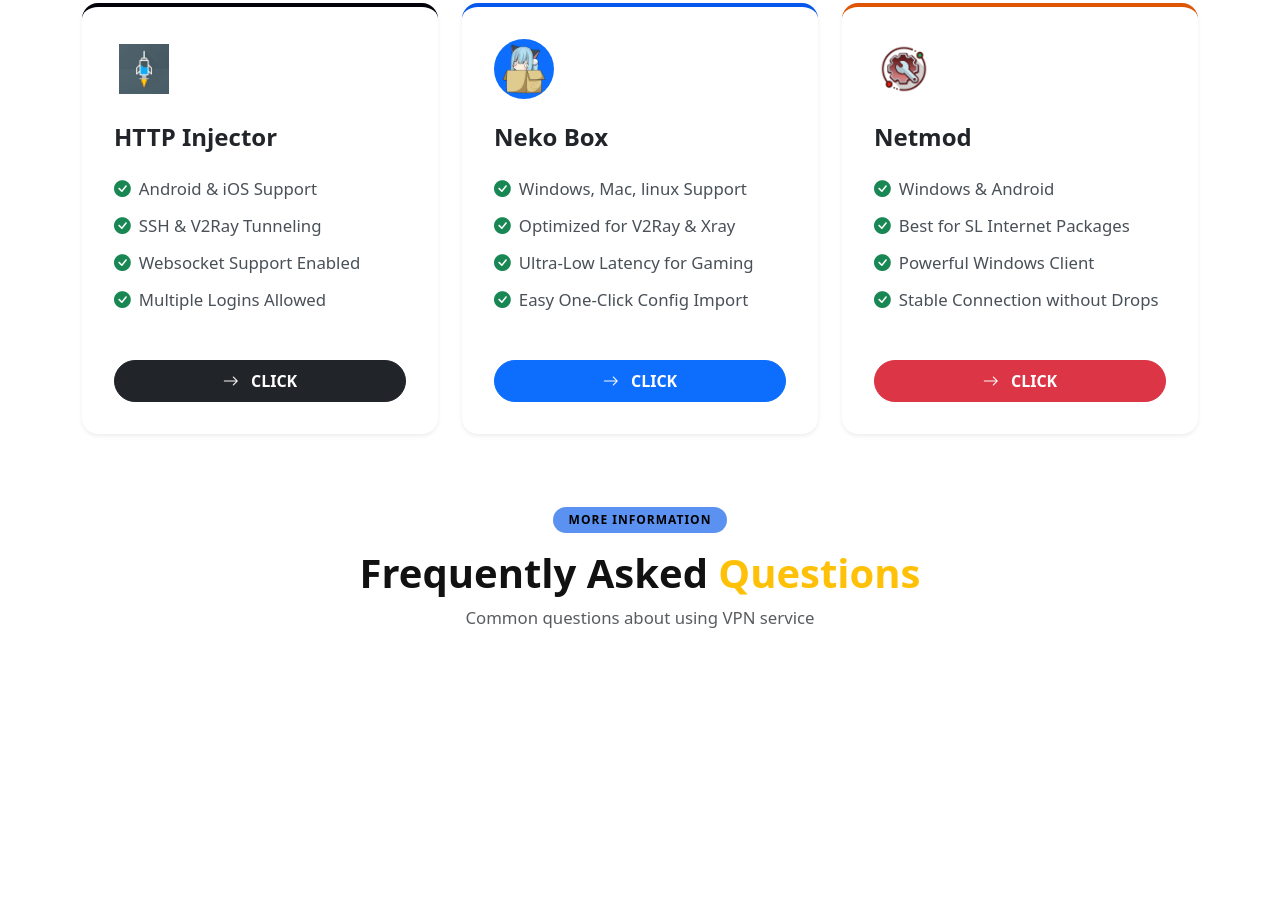
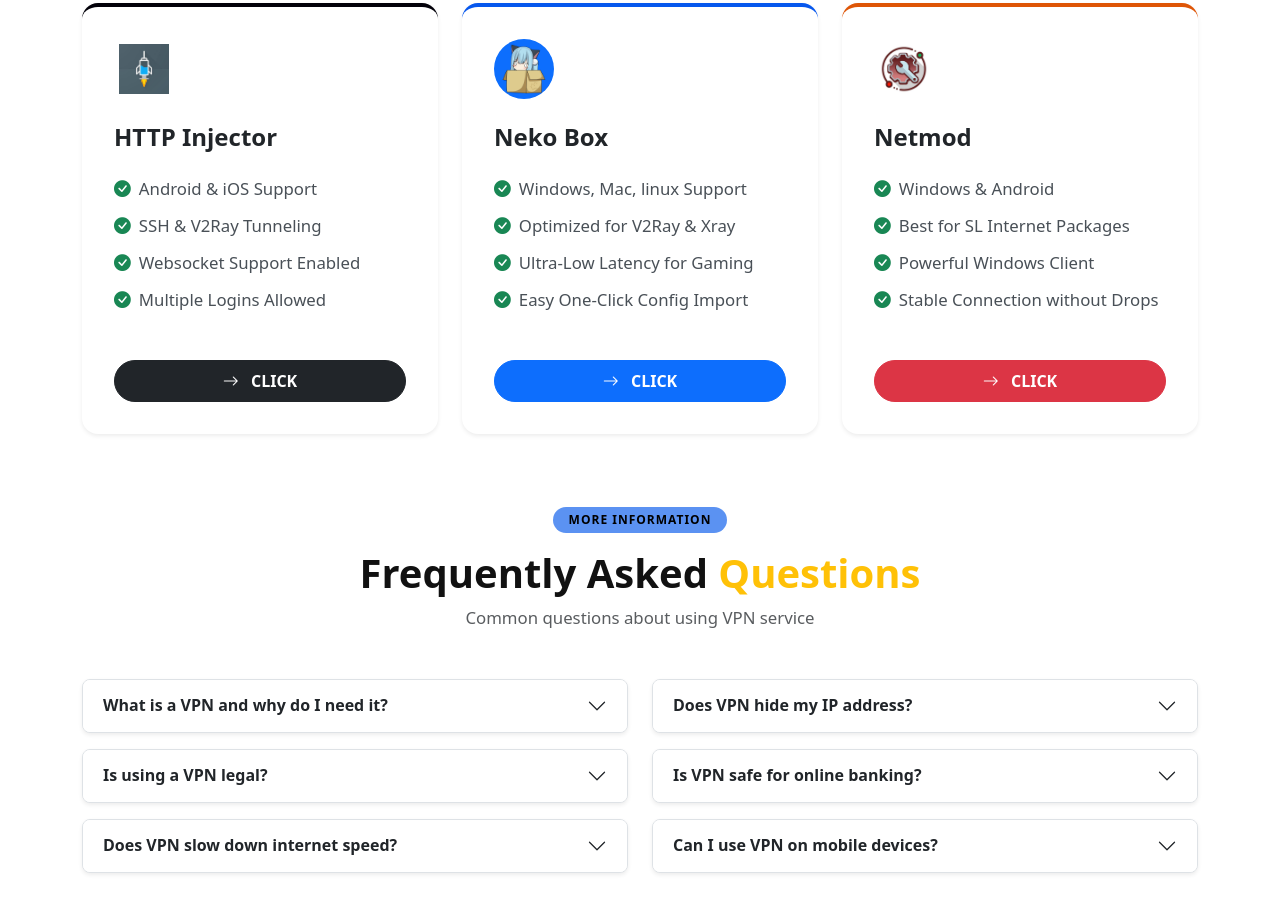
Before and after one commit to tharu12sa/Site-03, a plain HTML site: page index.html in a window 1280 px wide. Shown: the part 1160-2073 px from the top of the page. Before the commit the page ends 1839 px from the top, so only its background shows below. Drawn offline with nearby package versions, Linux system fonts and the light colour scheme.

Commit message:
Add FAQ section with accordion for VPN-related questions to enhance user support

```diff
--- a/index.html
+++ b/index.html
@@ -287,6 +287,109 @@
                 Common questions about using VPN service
             </h2>
         </div>
+
+
+
+        <div class="container my-5">
+    <div class="row">
+        <div class="col-md-6">
+            <div class="accordion custom-faq" id="faqLeftAccordion">
+
+                <!-- ප්‍රශ්නය 01 -->
+                <div class="accordion-item mb-3 border rounded-3 overflow-hidden shadow-sm">
+                    <h2 class="accordion-header" id="headingOne">
+                        <button class="accordion-button collapsed fw-semibold text-dark" type="button" data-bs-toggle="collapse" data-bs-target="#collapseOne">
+                            What is a VPN and why do I need it?
+                        </button>
+                    </h2>
+                    <div id="collapseOne" class="accordion-collapse collapse" data-bs-parent="#faqLeftAccordion">
+                        <div class="accordion-body text-muted">
+                            A VPN protects your internet connection and privacy online by encrypting your data and hiding your location.
+                        </div>
+                    </div>
+                </div>
+
+                <!-- ප්‍රශ්නය 02 -->
+                <div class="accordion-item mb-3 border rounded-3 overflow-hidden shadow-sm">
+                    <h2 class="accordion-header" id="headingTwo">
+                        <button class="accordion-button collapsed fw-semibold text-dark" type="button" data-bs-toggle="collapse" data-bs-target="#collapseTwo">
+                            Is using a VPN legal?
+                        </button>
+                    </h2>
+                    <div id="collapseTwo" class="accordion-collapse collapse" data-bs-parent="#faqLeftAccordion">
+                        <div class="accordion-body text-muted">
+                            Yes, using a VPN is perfectly legal in most countries, including Sri Lanka, as long as you don't use it for illegal activities.
+                        </div>
+                    </div>
+                </div>
+
+                <!-- ප්‍රශ්නය 03 -->
+                <div class="accordion-item mb-3 border rounded-3 overflow-hidden shadow-sm">
+                    <h2 class="accordion-header" id="headingThree">
+                        <button class="accordion-button collapsed fw-semibold text-dark" type="button" data-bs-toggle="collapse" data-bs-target="#collapseThree">
+                            Does VPN slow down internet speed?
+                        </button>
+                    </h2>
+                    <div id="collapseThree" class="accordion-collapse collapse" data-bs-parent="#faqLeftAccordion">
+                        <div class="accordion-body text-muted">
+                            It can slightly reduce speed due to encryption, but with premium high-speed servers, you won't feel any noticeable difference.
+                        </div>
+                    </div>
+                </div>
+
+            </div>
+        </div>
+
+        <div class="col-md-6">
+            <div class="accordion custom-faq" id="faqRightAccordion">
+
+                <!-- ප්‍රශ්නය 04 -->
+                <div class="accordion-item mb-3 border rounded-3 overflow-hidden shadow-sm">
+                    <h2 class="accordion-header" id="headingFour">
+                        <button class="accordion-button collapsed fw-semibold text-dark" type="button" data-bs-toggle="collapse" data-bs-target="#collapseFour">
+                            Does VPN hide my IP address?
+                        </button>
+                    </h2>
+                    <div id="collapseFour" class="accordion-collapse collapse" data-bs-parent="#faqRightAccordion">
+                        <div class="accordion-body text-muted">
+                            Yes, your real IP address is completely hidden and replaced by the secure VPN server's IP address.
+                        </div>
+                    </div>
+                </div>
+
+                <!-- ප්‍රශ්නය 05 -->
+                <div class="accordion-item mb-3 border rounded-3 overflow-hidden shadow-sm">
+                    <h2 class="accordion-header" id="headingFive">
+                        <button class="accordion-button collapsed fw-semibold text-dark" type="button" data-bs-toggle="collapse" data-bs-target="#collapseFive">
+                            Is VPN safe for online banking?
+                        </button>
+                    </h2>
+                    <div id="collapseFive" class="accordion-collapse collapse" data-bs-parent="#faqRightAccordion">
+                        <div class="accordion-body text-muted">
+                            Yes, it is highly recommended because it adds an extra layer of secure military-grade encryption to your financial transactions.
+                        </div>
+                    </div>
+                </div>
+
+                <!-- ප්‍රශ්නය 06 -->
+                <div class="accordion-item mb-3 border rounded-3 overflow-hidden shadow-sm">
+                    <h2 class="accordion-header" id="headingSix">
+                        <button class="accordion-button collapsed fw-semibold text-dark" type="button" data-bs-toggle="collapse" data-bs-target="#collapseSix">
+                            Can I use VPN on mobile devices?
+                        </button>
+                    </h2>
+                    <div id="collapseSix" class="accordion-collapse collapse" data-bs-parent="#faqRightAccordion">
+                        <div class="accordion-body text-muted">
+                            Absolutely! You can easily use it on Android, iOS (iPhone), and other major mobile operating systems.
+                        </div>
+                    </div>
+                </div>
+
+            </div>
+        </div>
+
+    </div>
+</div>
         <script
             src="https://cdn.jsdelivr.net/npm/bootstrap@5.3.8/dist/js/bootstrap.bundle.min.js"
             integrity="sha384-FKyoEForCGlyvwx9Hj09JcYn3nv7wiPVlz7YYwJrWVcXK/BmnVDxM+D2scQbITxI"
```
